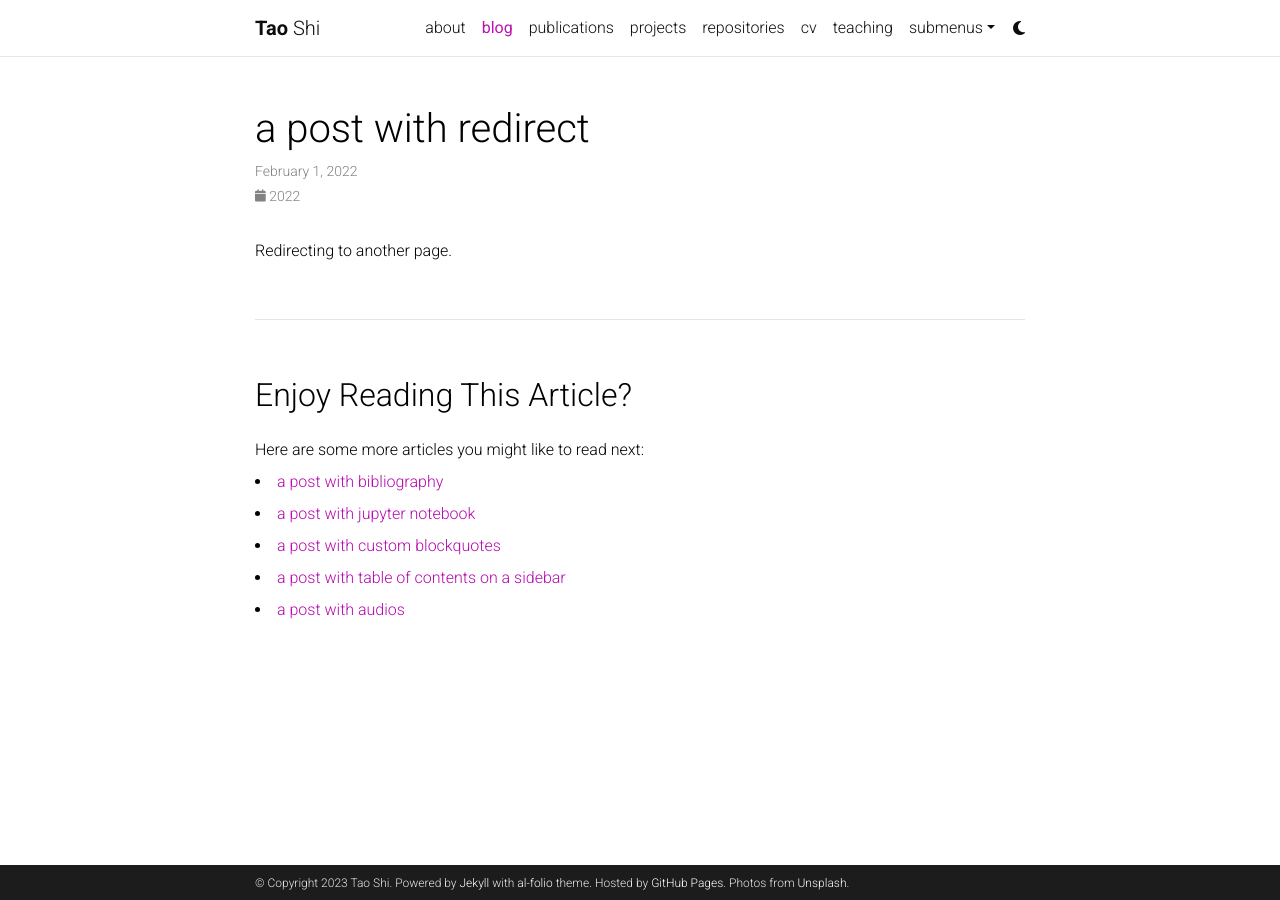
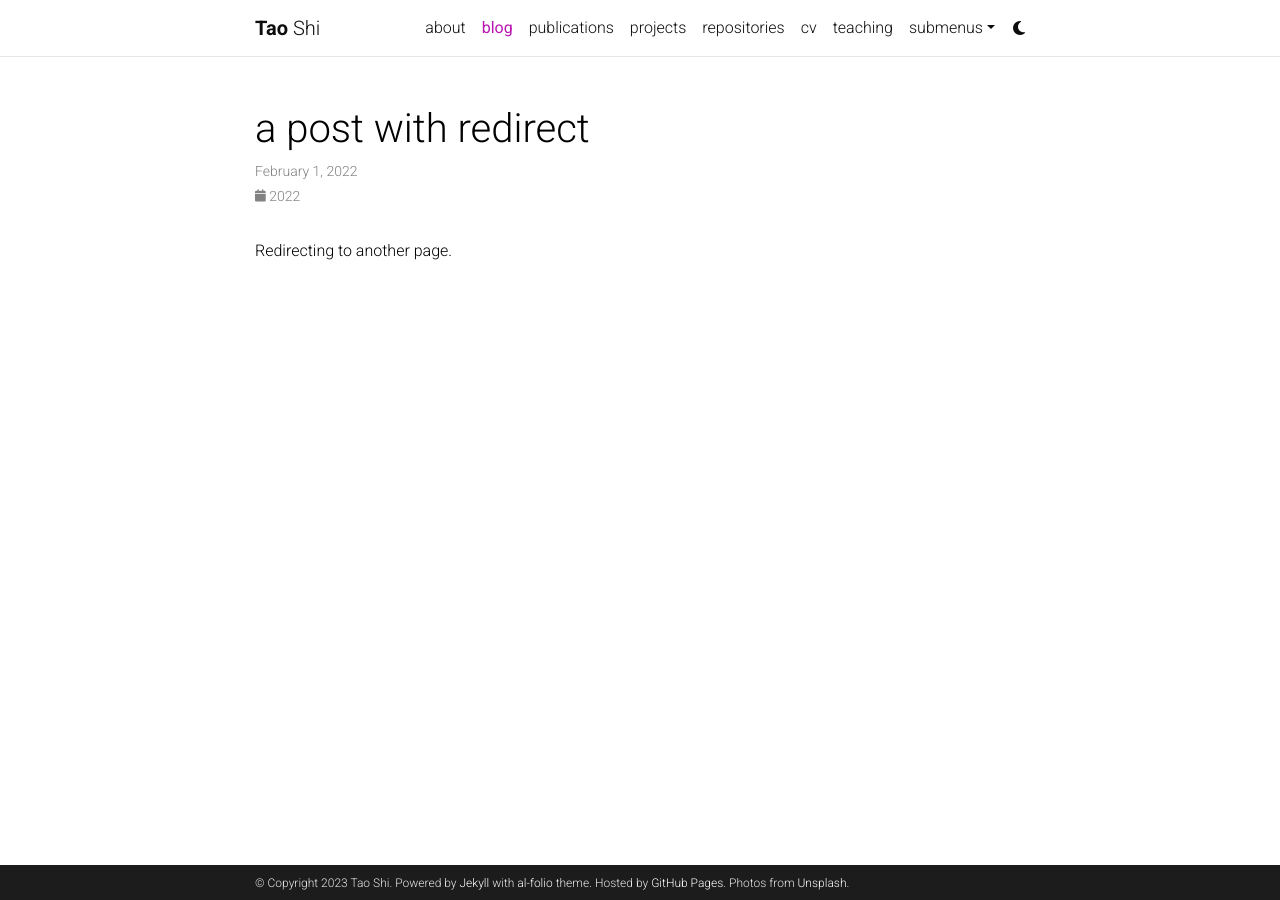
Before and after one commit to TaoShi1998/TaoShi1998.github.io, a Jekyll site: the page built from _posts/2022-02-01-redirect.md, in a window 1280 px wide. Built offline with Jekyll 4.4.1, drawn with Linux system fonts in a browser that asks for light colours; comment, search, counter and statistics services are not loaded; a style sheet for code colours, icons or effects is not loaded.

Commit message:
Update _config.yml

```diff
--- a/_config.yml
+++ b/_config.yml
@@ -134,7 +134,7 @@
   enabled: true
 
 related_blog_posts:
-  enabled: true
+  enabled: false
   max_related: 5
 
 # Giscus comments (RECOMMENDED)
@@ -172,19 +172,19 @@
   news:
     defaults:
       layout: post
-    output: true
+    output: false
     permalink: /news/:path/
   projects:
-    output: true
+    output: false
     permalink: /projects/:path/
 
 announcements:
-  enabled: true
+  enabled: false
   scrollable: true # adds a vertical scroll bar if there are more than 3 news items
   limit: 5 # leave blank to include all the news in the `_news` folder
 
 latest_posts:
-  enabled: true
+  enabled: false
   scrollable: true # adds a vertical scroll bar if there are more than 3 new posts items
   limit: 3 # leave blank to include all the blog posts
 
```
